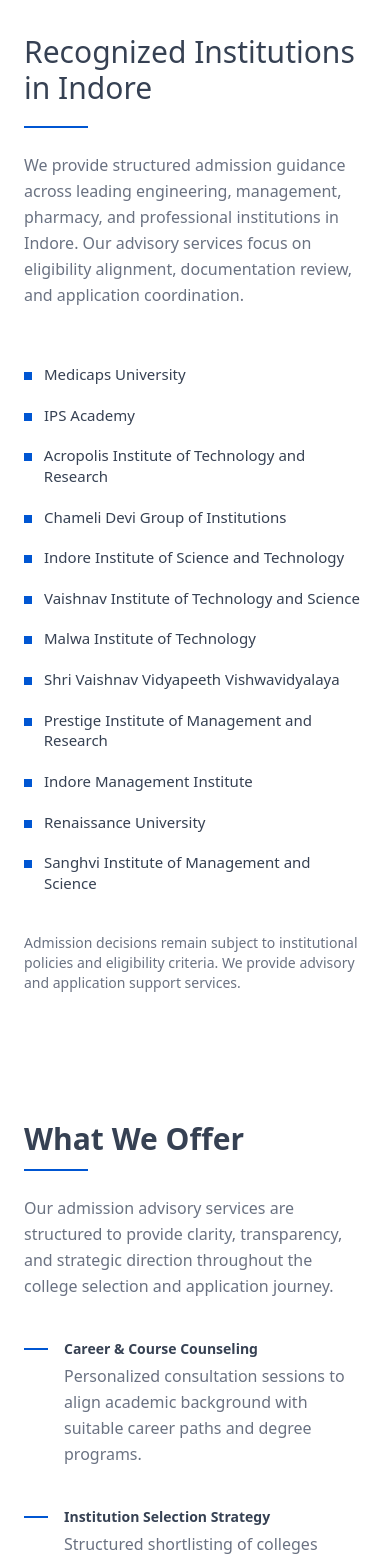
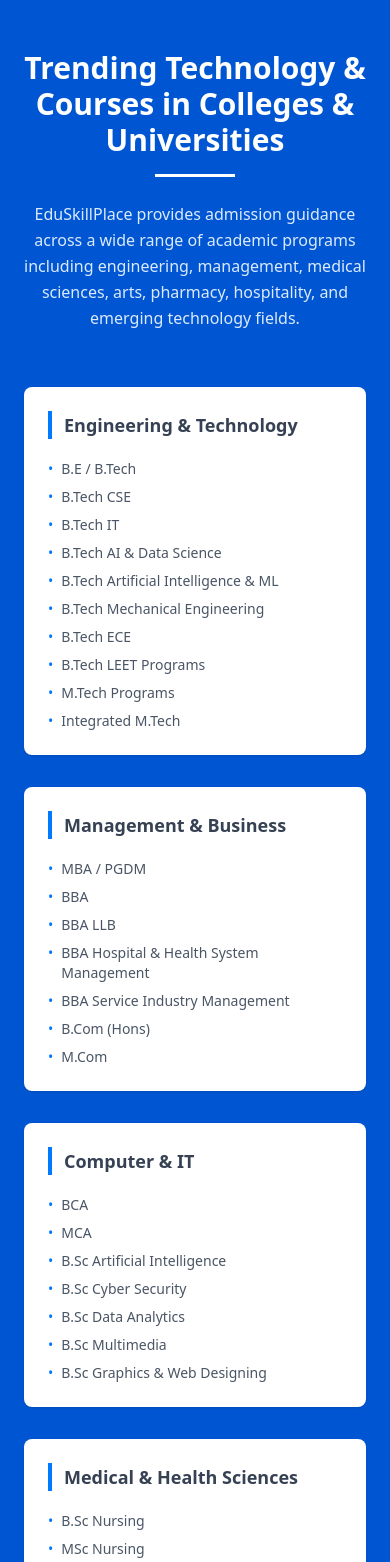
Before and after one commit to hanu-art/edu_consultancy, a React (Vite) app: page /services/college in a window 390 px wide. Shown: the part 1680-3242 px from the top of the page. Built offline with nearby package versions, Linux system fonts and the light colour scheme.

Commit message:
change in form and sco content added

```diff
--- a/package.json
+++ b/package.json
@@ -15,6 +15,7 @@
     "lucide-react": "^0.564.0",
     "react": "^19.2.0",
     "react-dom": "^19.2.0",
+    "react-icons": "^5.6.0",
     "react-router-dom": "^7.13.0",
     "tailwindcss": "^4.1.18"
   },
--- a/src/api/base.js
+++ b/src/api/base.js
@@ -1,7 +1,8 @@
 import axios from 'axios'
 
-const baseURL = "https://api.eduskillplace.com/api";
+const baseURL = "https://api.eduskillplace.com/api"
 
+//const baseURL = "http://localhost:3000/api"
 const api = axios.create({
   baseURL,
   withCredentials: true, // if using cookies
--- a/src/components/layout/Footer/Footer.jsx
+++ b/src/components/layout/Footer/Footer.jsx
@@ -1,5 +1,6 @@
 import { Link } from "react-router-dom";
-import { Mail, MapPin, Phone, Linkedin, Instagram, Facebook } from "lucide-react";
+import { Mail, MapPin, Phone,Linkedin, Instagram, Facebook } from "lucide-react";
+import { FaWhatsapp } from "react-icons/fa";
 
 export default function Footer() {
   return (
@@ -11,13 +12,20 @@
 
           {/* Brand */}
           <div>
-            <h3 className="text-xl font-semibold text-gray-900">
-              Your Consultancy
-            </h3>
+            <Link to="/" className="flex items-center">
+              <img
+                src="/images/edu_logo.png"
+                alt="EduSkillPlace"
+                className="h-[60px] w-auto object-contain"
+              />
+            </Link>
 
             <p className="mt-4 text-sm text-gray-600 leading-relaxed">
-              We partner with colleges and training institutes to strengthen
-              placement systems, corporate engagement, and student success outcomes.
+              EduSkillPlace provides expert guidance for college and university
+              admissions, helping students choose the right path for their
+              future. We also offer industry-oriented training programs,
+              placement preparation, and career mentoring through strong
+              industry collaborations.
             </p>
           </div>
 
@@ -33,11 +41,13 @@
                   Home
                 </Link>
               </li>
+
               <li>
                 <Link to="/about" className="hover:text-[#007bff] transition">
                   About
                 </Link>
               </li>
+
               <li>
                 <Link to="/contact" className="hover:text-[#007bff] transition">
                   Contact
@@ -54,24 +64,24 @@
 
             <ul className="mt-6 space-y-3 text-sm text-gray-600">
               <li>
-                <Link to="/services/college" className="hover:text-[#007bff] transition">
-                  Campus Recruitment Strategy
-                </Link>
+                Admission Guidance
               </li>
+
               <li>
-                <Link to="/services/it-institute" className="hover:text-[#007bff] transition">
-                  Curriculum Optimization
-                </Link>
+                Industry Training Programs
               </li>
+
               <li>
-                <Link to="/services/job-placement" className="hover:text-[#007bff] transition">
-                  Placement & Mentorship
-                </Link>
+                Placement Preparation
+              </li>
+
+              <li>
+                Internship Assistance
               </li>
             </ul>
           </div>
 
-          {/* Contact Column */}
+          {/* Contact */}
           <div>
             <h4 className="text-sm font-semibold text-gray-900 uppercase tracking-wide">
               Contact
@@ -87,27 +97,38 @@
 
               <li className="flex items-center gap-3">
                 <Mail size={16} className="text-[#007bff]" />
-                info@yourconsultancy.com
+                eduskillplace@gmail.com
               </li>
 
               <li className="flex items-center gap-3">
                 <Phone size={16} className="text-[#007bff]" />
-                +91 98765 43210
+                +91 8962756565
               </li>
 
             </ul>
 
             {/* Social Icons */}
             <div className="flex gap-4 mt-6">
+
               <a href="#" className="text-gray-500 hover:text-[#007bff] transition">
                 <Linkedin size={18} />
               </a>
+
               <a href="#" className="text-gray-500 hover:text-[#007bff] transition">
                 <Instagram size={18} />
               </a>
+
               <a href="#" className="text-gray-500 hover:text-[#007bff] transition">
                 <Facebook size={18} />
               </a>
+
+             <a
+  href="https://wa.me/918962756565"
+  className="text-gray-500 hover:text-green-600 transition"
+>
+  <FaWhatsapp size={18} />
+</a>
+
             </div>
           </div>
 
@@ -115,7 +136,7 @@
 
         {/* Bottom */}
         <div className="border-t border-gray-200 mt-16 pt-6 text-center text-sm text-gray-500">
-          © {new Date().getFullYear()} Your Consultancy. All rights reserved.
+          © {new Date().getFullYear()} EduSkillPlace. All rights reserved.
         </div>
 
       </div>
--- a/src/components/layout/Header/header.data.js
+++ b/src/components/layout/Header/header.data.js
@@ -4,9 +4,9 @@
   {
     label: "Services",
     dropdown: [
-      { label: "College", path: "/services/college" },
-      { label: "IT Institute", path: "/services/it-institute" },
-      { label: "Job Placement", path: "/services/job-placement" },
+      { label: "Admission Servicess", path: "/services/college" },
+      { label: "IT and Non IT Skill Development", path: "/services/it-institute" },
+      { label: "Placement Services", path: "/services/job-placement" },
     ],
   },
   { label: "Contact Us", path: "/contact" },
--- a/src/pages/Servicess/college/CollegeInstitutions.jsx
+++ b/src/pages/Servicess/college/CollegeInstitutions.jsx
@@ -1,66 +1,175 @@
-const colleges = [
-  "Medicaps University",
-  "IPS Academy",
-  "Acropolis Institute of Technology and Research",
-  "Chameli Devi Group of Institutions",
-  "Indore Institute of Science and Technology",
-  "Vaishnav Institute of Technology and Science",
-  "Malwa Institute of Technology",
-  "Shri Vaishnav Vidyapeeth Vishwavidyalaya",
-  "Prestige Institute of Management and Research",
-  "Indore Management Institute",
-  "Renaissance University",
-  "Sanghvi Institute of Management and Science",
+import { useNavigate } from "react-router-dom";
+
+const courseCategories = [
+  {
+    title: "Engineering & Technology",
+    courses: [
+      "B.E / B.Tech",
+      "B.Tech CSE",
+      "B.Tech IT",
+      "B.Tech AI & Data Science",
+      "B.Tech Artificial Intelligence & ML",
+      "B.Tech Mechanical Engineering",
+      "B.Tech ECE",
+      "B.Tech LEET Programs",
+      "M.Tech Programs",
+      "Integrated M.Tech"
+    ]
+  },
+  {
+    title: "Management & Business",
+    courses: [
+      "MBA / PGDM",
+      "BBA",
+      "BBA LLB",
+      "BBA Hospital & Health System Management",
+      "BBA Service Industry Management",
+      "B.Com (Hons)",
+      "M.Com"
+    ]
+  },
+  {
+    title: "Computer & IT",
+    courses: [
+      "BCA",
+      "MCA",
+      "B.Sc Artificial Intelligence",
+      "B.Sc Cyber Security",
+      "B.Sc Data Analytics",
+      "B.Sc Multimedia",
+      "B.Sc Graphics & Web Designing"
+    ]
+  },
+  {
+    title: "Medical & Health Sciences",
+    courses: [
+      "B.Sc Nursing",
+      "MSc Nursing",
+      "GNM",
+      "BAMS (Ayurveda)",
+      "BHMS (Homeopathy)",
+      "Bachelor of Physiotherapy",
+      "Bachelor of Public Health",
+      "MS General Surgery",
+      "MD Anatomy"
+    ]
+  },
+  {
+    title: "Pharmacy",
+    courses: [
+      "B.Pharmacy",
+      "B.Pharmacy LEET",
+      "D.Pharmacy",
+      "M.Pharm Pharmaceutics",
+      "M.Pharm Pharmacology",
+      "Pharm.D"
+    ]
+  },
+  {
+    title: "Arts & Humanities",
+    courses: [
+      "BA",
+      "BA English",
+      "BA History",
+      "MA English",
+      "MA Sanskrit",
+      "MA Music",
+      "BJMC",
+      "BA Media & Communication"
+    ]
+  },
+  {
+    title: "Science Programs",
+    courses: [
+      "B.Sc Chemistry",
+      "M.Sc Chemistry",
+      "B.Sc Biotechnology",
+      "M.Sc Biotechnology",
+      "B.Sc Microbiology"
+    ]
+  },
+  {
+    title: "Hospitality & Tourism",
+    courses: [
+      "BHM",
+      "BHMCT",
+      "Masters in HMCT",
+      "B.Sc Hospitality & Hotel Administration",
+      "Diploma in Food Production",
+      "Diploma in Bakery"
+    ]
+  },
+  {
+    title: "Vocational Programs",
+    courses: [
+      "B.Voc Fashion Designing",
+      "B.Voc Fashion Technology",
+      "B.Voc Food Processing Technology"
+    ]
+  }
 ];
 
-const CollegeInstitutions = () => {
+const CoursesSection = () => {
+
+  const navigate = useNavigate();
+
   return (
-    <section className="py-16">
+    <section className="py-20 bg-[#0056D2]">
+
       <div className="max-w-6xl mx-auto px-6">
 
         {/* Heading */}
-        <div className="max-w-3xl">
-          <h2 className="text-3xl md:text-4xl font-medium text-gray-700">
-            Recognized Institutions in Indore
+        <div className="text-center max-w-2xl mx-auto">
+
+          <h2 className="text-3xl md:text-4xl font-semibold text-white">
+            Trending Technology & Courses in Colleges & Universities
           </h2>
 
-          <div className="w-16 h-[2px] bg-[#0056D2] mt-5"></div>
+          <div className="w-20 h-[3px] bg-white mx-auto mt-4"></div>
 
-          <p className="mt-6 text-gray-500 leading-relaxed">
-            We provide structured admission guidance across leading engineering,
-            management, pharmacy, and professional institutions in Indore.
-            Our advisory services focus on eligibility alignment, documentation
-            review, and application coordination.
+          <p className="mt-6 text-blue-100 leading-relaxed">
+            EduSkillPlace provides admission guidance across a wide range of
+            academic programs including engineering, management, medical
+            sciences, arts, pharmacy, hospitality, and emerging technology fields.
           </p>
+
         </div>
 
-        {/* Institutional List */}
-        <div className="mt-14 grid md:grid-cols-2 lg:grid-cols-3 gap-x-14 gap-y-5">
+        {/* Cards */}
+        <div className="grid md:grid-cols-3 gap-8 mt-14">
 
-          {colleges.map((college, index) => (
-            <div key={index} className="flex items-start gap-3">
+          {courseCategories.map((category, index) => (
+            <div
+              key={index}
+              onClick={() => navigate("/contact")}
+              className="bg-white rounded-lg p-6 shadow-sm cursor-pointer
+              hover:shadow-xl hover:-translate-y-1 transition duration-300"
+            >
 
-              {/* Minimal Brand Marker */}
-              <span className="mt-2 w-2 h-2 bg-[#0056D2]"></span>
+              <h3 className="text-lg font-semibold text-gray-700 border-l-4 border-[#007bff] pl-3">
+                {category.title}
+              </h3>
 
-              <p className="text-gray-700 font-medium text-[15px] leading-snug">
-                {college}
-              </p>
+              <ul className="mt-5 space-y-2 text-sm text-gray-600">
+
+                {category.courses.map((course, i) => (
+                  <li key={i} className="flex items-start gap-2">
+                    <span className="text-[#007bff]">•</span>
+                    {course}
+                  </li>
+                ))}
+
+              </ul>
 
             </div>
           ))}
 
         </div>
 
-        {/* Disclaimer */}
-        <p className="mt-10 text-sm text-gray-500 max-w-3xl">
-          Admission decisions remain subject to institutional policies and
-          eligibility criteria. We provide advisory and application support services.
-        </p>
+      </div>
 
-      </div>
     </section>
   );
 };
 
-export default CollegeInstitutions;
+export default CoursesSection;
--- a/src/pages/Servicess/it/InternshipTechStack.jsx
+++ b/src/pages/Servicess/it/InternshipTechStack.jsx
@@ -1,74 +1,103 @@
+import { useNavigate } from "react-router-dom";
+
 const technologies = [
   {
     category: "Programming Languages",
-    items: ["Java", "Python", "C", "C++", "JavaScript", "TypeScript"]
-  },
-  {
-    category: "Data Structures & Algorithms",
-    items: ["Arrays", "Linked List", "Stack & Queue", "Trees", "Sorting", "Recursion"]
+    items: ["Python","Java","C","C++","JavaScript","TypeScript"]
   },
   {
     category: "Frontend Development",
-    items: ["HTML5", "CSS3", "React.js", "Next.js", "Tailwind CSS", "Responsive UI"]
+    items: ["HTML5","CSS3","JavaScript","React.js","Next.js","Tailwind CSS"]
   },
   {
-    category: "Backend & Server",
-    items: ["Node.js", "Express.js", "REST APIs", "JWT Auth", "Server Architecture"]
+    category: "Backend Development",
+    items: ["Node.js","Express.js",".NET","Django","Spring Boot"]
+  },
+  {
+    category: "Full Stack Technologies",
+    items: ["MERN Stack","MEAN Stack","REST APIs","JWT Authentication"]
   },
   {
     category: "Database Systems",
-    items: ["MySQL", "MongoDB", "PostgreSQL", "Schema Design", "Query Optimization"]
+    items: ["MySQL","MongoDB","PostgreSQL","Firebase"]
   },
   {
-    category: "Cyber Security & DevOps",
-    items: ["Linux", "Network Security", "OWASP", "Git", "Deployment Process"]
+    category: "Cloud Computing",
+    items: ["AWS","Microsoft Azure","Google Cloud"]
+  },
+  {
+    category: "DevOps Technologies",
+    items: ["Linux","Docker","Kubernetes","Jenkins","CI/CD"]
+  },
+  {
+    category: "Data Science & Analytics",
+    items: ["Data Analytics","Data Visualization","Power BI","Pandas","NumPy"]
+  },
+  {
+    category: "Artificial Intelligence",
+    items: ["Machine Learning","Deep Learning","Natural Language Processing","Computer Vision"]
+  },
+  {
+    category: "Cyber Security",
+    items: ["Ethical Hacking","Network Security","Penetration Testing","OWASP Security"]
+  },
+  {
+    category: "Mobile App Development",
+    items: ["Flutter Development","React Native","Android Development","iOS Development"]
+  },
+  {
+    category: "Version Control & Tools",
+    items: ["Git","GitHub","Agile Workflow","Project Collaboration"]
   }
 ];
 
 const InternshipTechStack = () => {
+
+  const navigate = useNavigate();
+
   return (
-    <section className="py-20">
+    <section className="py-20 bg-[#0056D2]">
       <div className="max-w-6xl mx-auto px-6">
 
-        {/* Section Heading */}
+        {/* Heading */}
         <div className="max-w-3xl">
-          <h2 className="text-3xl font-semibold text-gray-700">
-            Comprehensive Technology Coverage
+          <h2 className="text-3xl font-semibold text-white">
+            Trending IT Technologies
           </h2>
 
-          <div className="w-16 h-[2px] bg-[#0056D2] mt-5"></div>
+          <div className="w-16 h-[2px] bg-white mt-5"></div>
 
-          <p className="mt-6 text-gray-500 font-medium leading-relaxed">
-            The internship curriculum includes structured exposure to core
-            programming, development frameworks, security fundamentals,
-            and deployment practices aligned with industry standards.
+          <p className="mt-6 text-blue-100 leading-relaxed">
+            Explore the most in-demand technologies shaping the future of
+            software development, artificial intelligence, data science,
+            cloud computing, and secure digital infrastructure.
           </p>
         </div>
 
-        {/* Cards Grid */}
+        {/* Cards */}
         <div className="mt-16 grid md:grid-cols-2 lg:grid-cols-3 gap-10">
 
           {technologies.map((tech, index) => (
             <div
               key={index}
-              className="border border-gray-200 p-10 transition hover:border-[#0056D2]"
+              onClick={() => navigate("/contact")}
+              className="bg-white border border-gray-200 p-10 rounded-lg cursor-pointer
+              transition-all duration-300
+              hover:-translate-y-2 hover:shadow-2xl hover:border-[#0056D2]"
             >
 
-              {/* Top Brand Accent */}
+              {/* Accent Line */}
               <div className="w-12 h-[3px] bg-[#0056D2] mb-6"></div>
 
-              {/* Category Title */}
+              {/* Category */}
               <h3 className="text-lg font-semibold text-gray-700">
                 {tech.category}
               </h3>
 
-              {/* Technology List */}
+              {/* List */}
               <div className="mt-6 space-y-3">
                 {tech.items.map((item, i) => (
-                  <p
-                    key={i}
-                    className="text-sm text-gray-500 font-small"
-                  >
+                  <p key={i} className="text-sm text-gray-500">
                     {item}
                   </p>
                 ))}
```
Also changed, not shown: index.html (+47 -2 lines), src/pages/Contact/ContactSection.jsx (+114 -4 lines), 1 other file (tests, documents, lock files or other folders).
